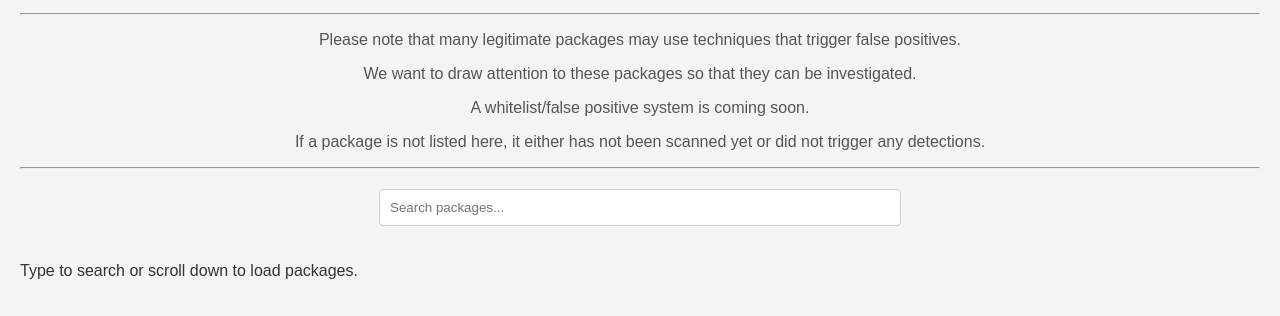
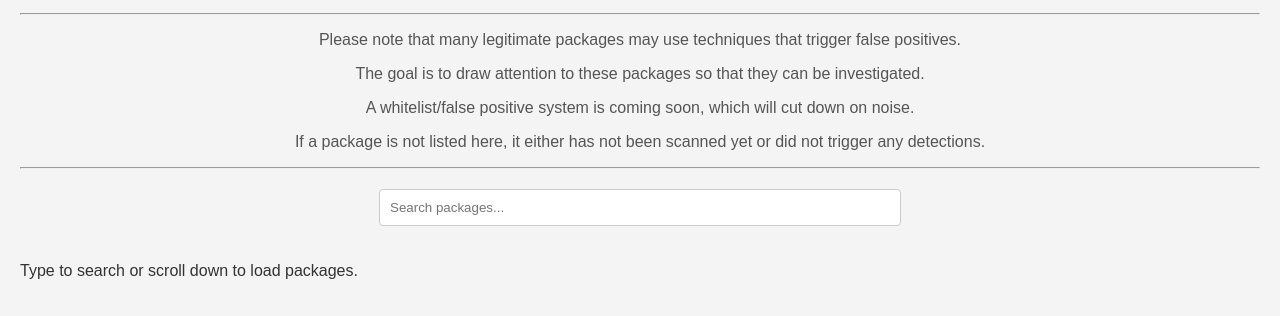
Before and after one commit to mathiscode/codebase-scanner, a website: page pages/npm.html in a window 1280 px wide. Shown: the part 603-919 px from the top of the page. Drawn offline with Linux system fonts and the light colour scheme; no server answers.

Commit message:
drop the proverbial we

```diff
--- a/pages/npm.html
+++ b/pages/npm.html
@@ -61,8 +61,8 @@
 
     <hr />
     <p>Please note that many legitimate packages may use techniques that trigger false positives.</p>
-    <p>We want to draw attention to these packages so that they can be investigated.</p>
-    <p>A whitelist/false positive system is coming soon.</p>
+    <p>The goal is to draw attention to these packages so that they can be investigated.</p>
+    <p>A whitelist/false positive system is coming soon, which will cut down on noise.</p>
     <p>If a package is not listed here, it either has not been scanned yet or did not trigger any detections.</p>
     <hr />
 
```
